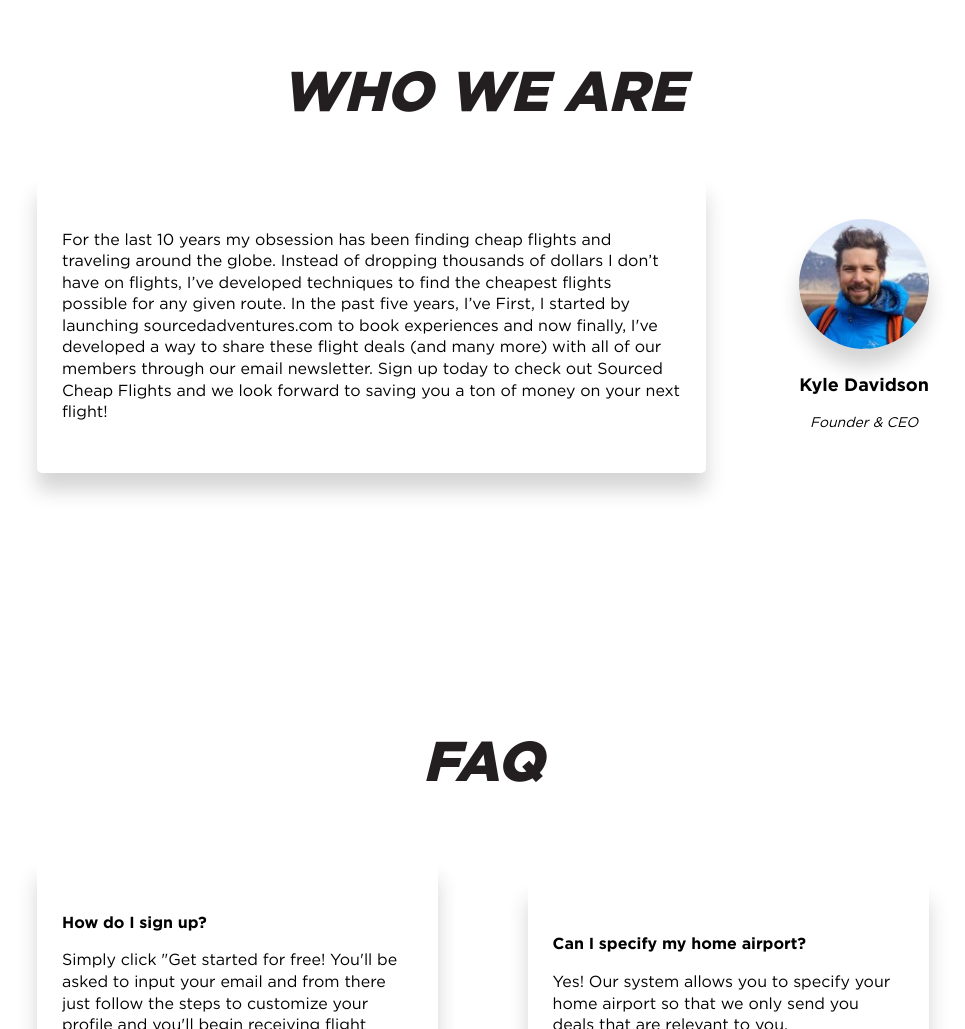
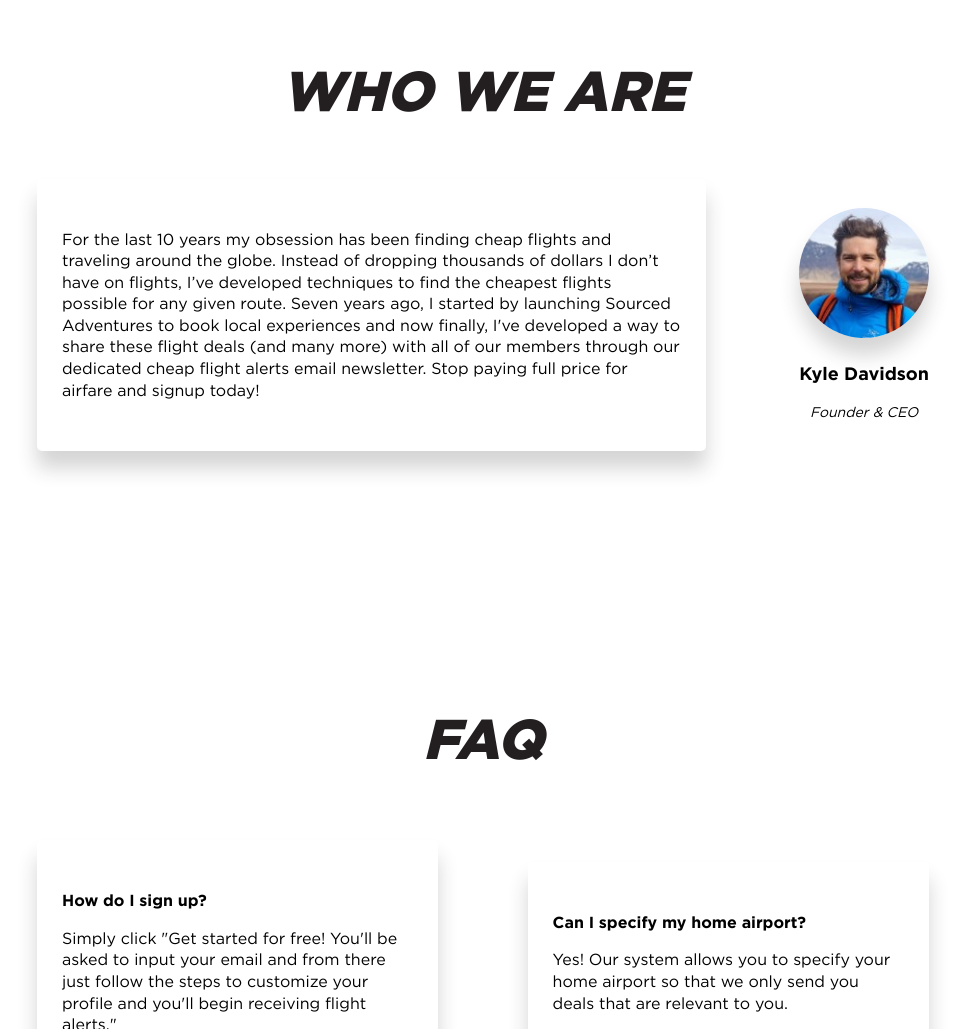
Before and after one commit to davidsonkyle/sourced-cheap-flights, a website: page index.html in a window 1280 px wide. Shown: the part 3099-4128 px from the top of the page, without its empty margins (157-1122 px from the left). Drawn offline with nearby package versions, Linux system fonts and the light colour scheme; files whose address does not match are found by name.

Commit message:
kyle bio update

```diff
--- a/index.html
+++ b/index.html
@@ -85,7 +85,7 @@
         <div class="row">
             <div class="column who-we-are--description">
                 <div class="card text--left">
-                    <p>For the last 10 years my obsession has been finding cheap flights and traveling around the globe. Instead of dropping thousands of dollars I don’t have on flights, I’ve developed techniques to find the cheapest flights possible for any given route. In the past five years, I’ve First, I started by launching sourcedadventures.com to book experiences and now finally, I've developed a way to share these flight deals (and many more) with all of our members through our email newsletter. Sign up today to check out Sourced Cheap Flights and we look forward to saving you a ton of money on your next flight!
+                    <p>For the last 10 years my obsession has been finding cheap flights and traveling around the globe. Instead of dropping thousands of dollars I don’t have on flights, I’ve developed techniques to find the cheapest flights possible for any given route. Seven years ago, I started by launching Sourced Adventures to book local experiences and now finally, I've developed a way to share these flight deals (and many more) with all of our members through our dedicated cheap flight alerts email newsletter. Stop paying full price for airfare and signup today!
                     </p>
                 </div>
             </div>
```
